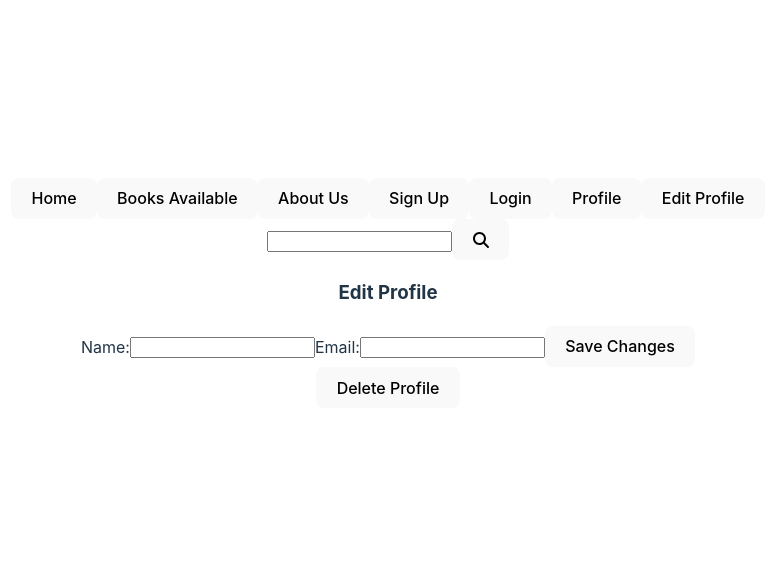
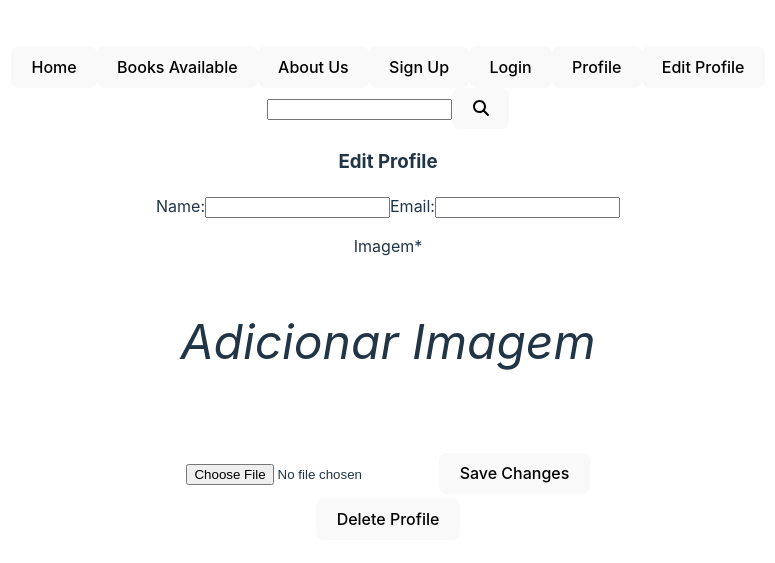
Before and after one commit to mapmargaridapereira/BookLoop-Client, a React (Vite) app: page /editprofile in a window 1280 px wide. Shown: the part 107-670 px from the top of the page, without its empty margins (252-1027 px from the left). Built offline with nearby package versions, Linux system fonts and the light colour scheme; no server answers.

Commit message:
changes - edit profile/user profile

```diff
--- a/package.json
+++ b/package.json
@@ -10,6 +10,8 @@
     "preview": "vite preview"
   },
   "dependencies": {
+    "@cloudinary/react": "^1.11.2",
+    "@cloudinary/url-gen": "^1.10.1",
     "@emotion/react": "^11.11.0",
     "@emotion/styled": "^11.11.0",
     "@fortawesome/fontawesome-svg-core": "^6.4.0",
--- a/src/Pages/EditProfilePage.jsx
+++ b/src/Pages/EditProfilePage.jsx
@@ -5,7 +5,7 @@ import { AuthContext } from "../Context/auth.context";
 import axios from "axios";
 
 function EditProfilePage() {
-  const [name, setName] = useState("");
+  const [name, setName] = useState ("");
   const [email, setEmail] = useState("");
 
   const { user, authenticateUser } = useContext(AuthContext);
@@ -67,6 +67,38 @@ function EditProfilePage() {
       });
   };
 
+  //for updating IMGs
+  const [image, setImage] = useState("")
+
+  const handleUpload = async (e) => {
+    try {
+      setLoading(true);
+
+      //formData === enctype=multipart/formdata
+      const uploadData = new FormData();
+
+      //add the file to the formData
+      uploadData.append('image', e.target.files[0]);
+
+      //send the file to our api
+      const response = await axios.post(`${process.env.REACT_APP_API_URL}/upload`, uploadData);
+
+      console.log(response.data.fileUrl);
+      setImage(response.data.fileUrl);
+      setLoading(false);
+
+    } catch (error) {
+      console.log(error);
+      setLoading(false);
+    }
+};
+
+
+
+
+
+
+
   return (
     <div className="edit-profile-page">
       <h3>Edit Profile</h3>
@@ -88,6 +120,19 @@ function EditProfilePage() {
           onChange={(e) => setEmail(e.target.value)}
         />
 
+        <label htmlFor="image" className='form-box'>
+        <p>Imagem*</p>
+          {image ?
+          <>
+            <img src={image} alt="current"/>
+            <p className='small-buttons'>Alterar Imagem</p>
+          </>
+        :   <i className="fa fa-3x fa-camera"><p>Adicionar Imagem</p></i>}
+            <input type="file" name='image' id='image' onChange={handleUpload} className="image-input" required/>
+        </label>
+
+
+
         <button type="submit">Save Changes</button>
       </form>
 
--- a/src/Pages/ProfilePage.jsx
+++ b/src/Pages/ProfilePage.jsx
@@ -52,6 +52,7 @@ function ProfilePage() {
       <p>Email: {user.email}</p>
       <ul>Offered Books: {user.offeredBooks}</ul>
       <ul>Wished Books: {user.wishedBooks}</ul>
+      <img src={user.profileImg} alt="user face" className='user-pic'/>
 
 
       <Link to="/offers/new">
```
Also changed, not shown: 1 other file (tests, documents, lock files or other folders).
